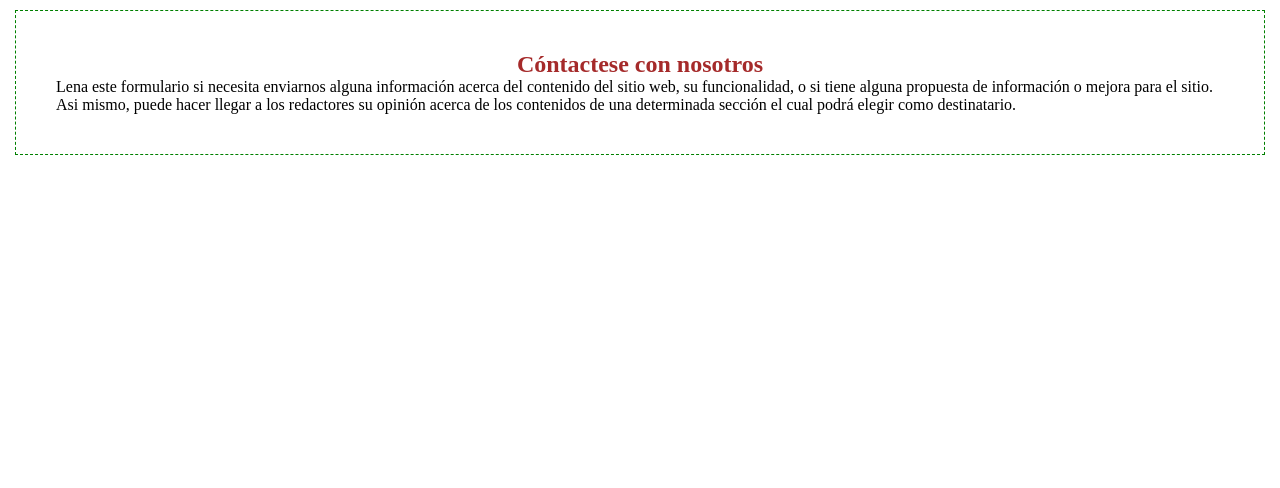
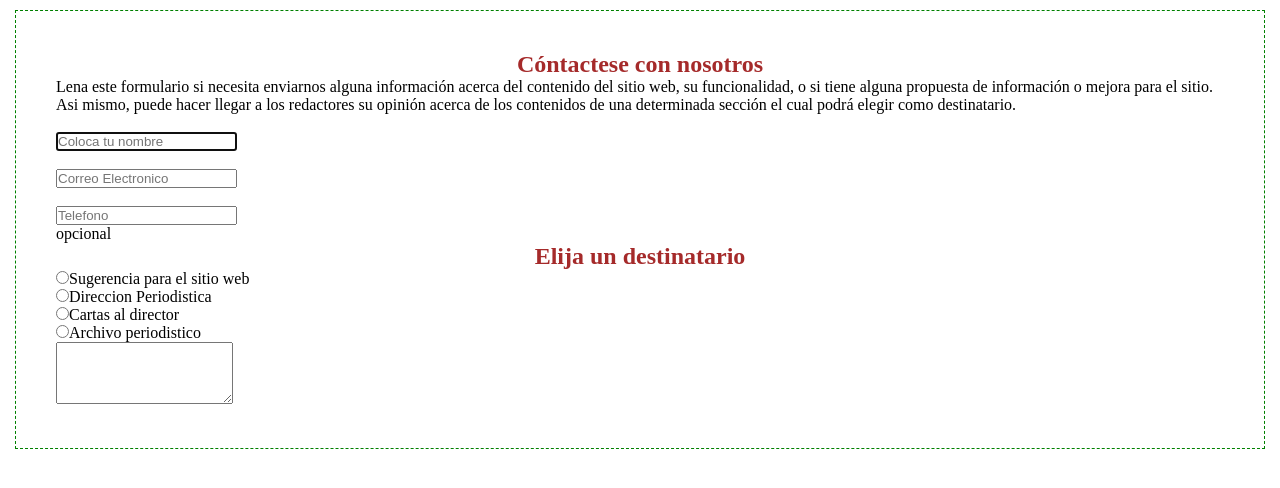
Before and after one commit to Jazmmine/form, a plain HTML site: page probando/contacto.html in a window 1280 px wide. Drawn offline with Linux system fonts and the light colour scheme.

Commit message:
subiendo formulario

```diff
--- a/probando/contacto.html
+++ b/probando/contacto.html
@@ -9,6 +9,31 @@
 	<div class="container">
 		<h2>Cóntactese con nosotros</h2>
 		<p>Lena este formulario si necesita enviarnos alguna información acerca del contenido del sitio web, su funcionalidad, o si tiene alguna propuesta de información o mejora para el sitio. Asi mismo, puede hacer llegar a los redactores su opinión acerca de los contenidos de una determinada sección el cual podrá elegir como destinatario.</p>
-
+		<form action="#" method="post">
+			<br>
+			<input type="type" id="nombre" placeholder="Coloca tu nombre" class="diseño" required autofocus/>
+			<br>
+			<input type="email" id="email" placeholder="Correo Electronico" class="diseño" required/>
+			<br>
+			<input type="type" id="telefono" placeholder="Telefono" class="diseño" required/>
+			<p>opcional</p>
+			<h2>Elija un destinatario</h2>
+			<div class="diseño">
+			<input type="radio" name="destinatario" value="sugerencia">Sugerencia para el sitio web
+			</div>
+			<div class="diseño">
+			<input type="radio" name="destinatario" value="Direccion">Direccion Periodistica
+			</div>
+			<div class="diseño">
+			<input type="radio" name="cartas">Cartas al director
+			</div>
+			<div class="diseño">
+			<input type="radio" name="destinatario" value="archivo">Archivo periodistico
+			</div>
+			<div class="diseño">
+			<textarea name="commnts" cols="20" rows="4"></textarea>
+			</div>
+		</div>
+	</form>
 </body>
 </html>
```
